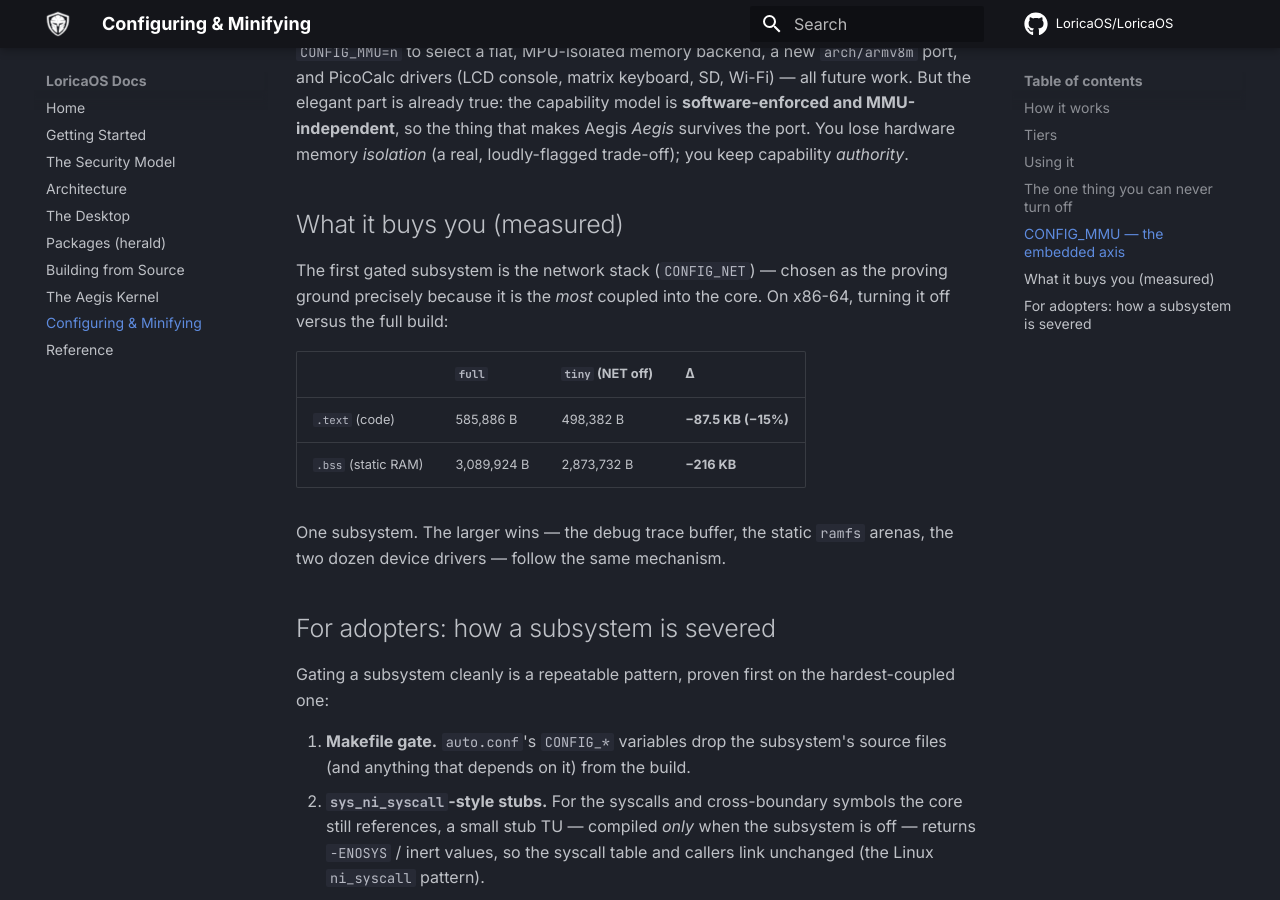
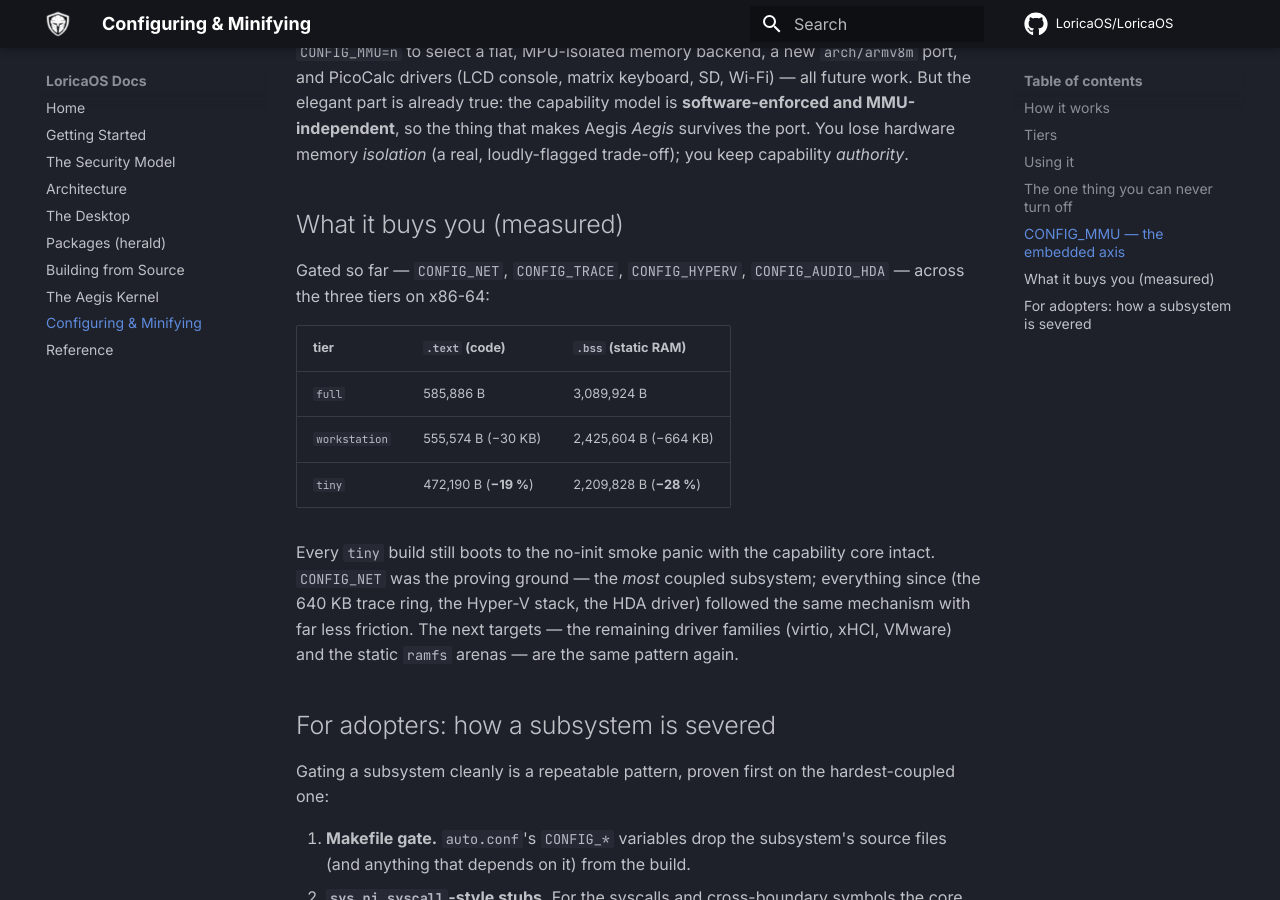
Before and after one commit to LoricaOS/docs, an MkDocs documentation site: the page built from docs/configuration.md, in a window 1280 px wide and 900 px high, scrolled down 2232 px. Built offline with MkDocs 1.6.1 and Material for MkDocs 9.7.7, drawn with Linux system fonts in a browser that asks for light colours; comment, search, counter and statistics services are not loaded.

Commit message:
docs: update minification numbers — trace/hyperv/audio gated, three-tier table
Co-Authored-By: Claude Opus 4.8 (1M context) <noreply@anthropic.com>

```diff
--- a/docs/configuration.md
+++ b/docs/configuration.md
@@ -96,17 +96,21 @@ loudly-flagged trade-off); you keep capability *authority*.
 
 ## What it buys you (measured)
 
-The first gated subsystem is the network stack (`CONFIG_NET`) — chosen as the
-proving ground precisely because it is the *most* coupled into the core. On
-x86-64, turning it off versus the full build:
+Gated so far — `CONFIG_NET`, `CONFIG_TRACE`, `CONFIG_HYPERV`,
+`CONFIG_AUDIO_HDA` — across the three tiers on x86-64:
 
-| | `full` | `tiny` (NET off) | Δ |
-|---|---|---|---|
-| `.text` (code) | 585,886 B | 498,382 B | **−87.5 KB (−15%)** |
-| `.bss` (static RAM) | 3,089,924 B | 2,873,732 B | **−216 KB** |
+| tier | `.text` (code) | `.bss` (static RAM) |
+|------|----------------|---------------------|
+| `full` | 585,886 B | 3,089,924 B |
+| `workstation` | 555,574 B (−30 KB) | 2,425,604 B (−664 KB) |
+| `tiny` | 472,190 B (**−19 %**) | 2,209,828 B (**−28 %**) |
 
-One subsystem. The larger wins — the debug trace buffer, the static `ramfs`
-arenas, the two dozen device drivers — follow the same mechanism.
+Every `tiny` build still boots to the no-init smoke panic with the capability
+core intact. `CONFIG_NET` was the proving ground — the *most* coupled subsystem;
+everything since (the 640 KB trace ring, the Hyper-V stack, the HDA driver)
+followed the same mechanism with far less friction. The next targets — the
+remaining driver families (virtio, xHCI, VMware) and the static `ramfs` arenas —
+are the same pattern again.
 
 ## For adopters: how a subsystem is severed
 
```
